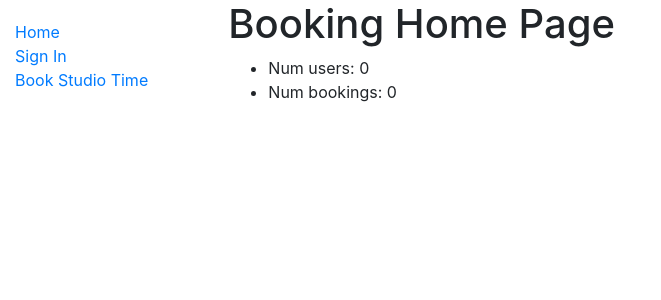
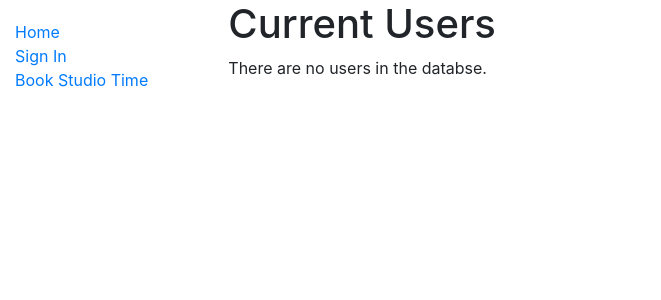
Before and after one commit to acanois/studio-booking-app, a Django app: page /booking/ in a window 1280 px wide. Shown: the top 300 px of the page, without its empty margins (0-661 px from the left). Run offline with Django 3.2, Linux system fonts and the light colour scheme; data that the repository does not hold is empty.

Commit message:
add generic class for displaying all users. create crud stubs

```diff
--- a/booking/templates/booking_home.html
+++ b/booking/templates/booking_home.html
@@ -1,9 +1,16 @@
 {% extends "base_template.html" %}
 
 {% block content %}
-    <h1>Booking Home Page</h1>
-    <ul>
-        <li>Num users: {{ num_users }}</li>
-        <li>Num bookings: {{ num_bookings }}</li>
-    </ul>
+  <h1>Current Users</h1>
+  {% if user_list %}
+  <ul>
+    {% for user in user_list %}
+      <li>
+        <a href="{{ user.get_absolute_url }}">{{ user.first_name }}</a> ({{user.last_name}})
+      </li>
+    {% endfor %}
+  </ul>
+  {% else %}
+    <p>There are no users in the databse.</p>
+  {% endif %}
 {% endblock %}
--- a/booking/urls.py
+++ b/booking/urls.py
@@ -3,7 +3,6 @@ from django.urls import path
 from . import views
 
 urlpatterns = [
-    path('', views.index, name='index'),
-    path('new_user', views.new_user, name='create-new-user'),
-    path('get_all', views.get_all, name='get-all')
+    path('', views.UserListView.as_view(), name='index'),
+    path('get_all', views.UserListView.as_view(), name='get-all')
 ]
--- a/booking/views.py
+++ b/booking/views.py
@@ -1,41 +1,33 @@
 from django.shortcuts import render, get_object_or_404
 from django.http import HttpResponse
 from .forms import InputUserForm
+from django.views import generic
 
 from .models import User, StudioBooking
 
 def index(request):
-    num_users = User.objects.all().count()
-    num_bookings = StudioBooking.objects.all().count()
-
-    context = {
-        'num_users': num_users,
-        'num_bookings': num_bookings
-    }
-
+    context = {'user_list': User.objects.all()}
     return render(request, 'booking_home.html', context=context)
 
-# def get_all(req):
-#     return render(req, 'all_data.html')
 
-def new_user(req):
-    # new_user = User()
+def get_all(request):
+    user_list = User.objects.all()
+    return render(request, 'booking_home.html', user_list=user_list)
 
-    # new_user.first_name = 'Fenriz'
-    # new_user.last_name = 'Fenriz'
-    # new_user.band_name = 'Darkthrone'
-    # new_user.save()
+def create_user(request):
+    pass
 
-    # print(new_user)
+def get_user(request):
+    pass
 
-    return render(req, 'createduser.html')
-    # if req.method == 'POST':
-    #     form = InputUserForm(req.POST)
+def update_user(request):
+    pass
 
-        # if form.is_valid():
-        #     return HttpResponse(req.body)
+def delete_user(request):
+    pass
 
-
-def get_all(req):
-    print(User.objects.all())
-    return HttpResponse(User.objects.all())
+class UserListView(generic.ListView):
+    model = User
+    user_context_name = 'user_list'
+    queryset = User.objects.filter(first_name__icontains='Fen')
+    template_name = 'booking_home.html'
```
